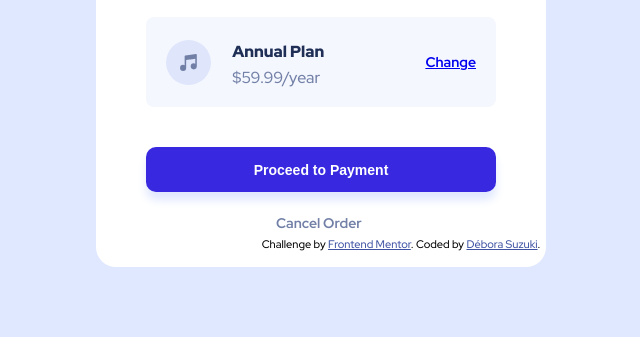
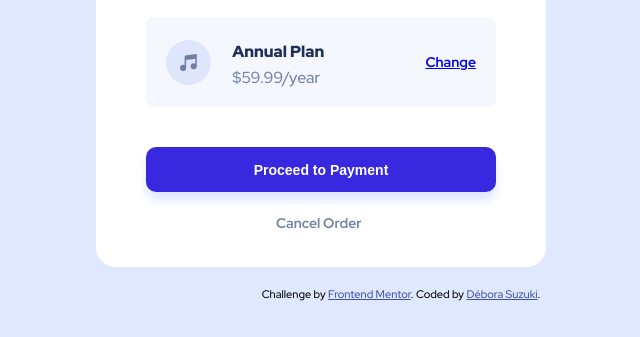
Before and after one commit to deborasuzuki/Order-Summary, a plain HTML site: page index.html in a window 1280 px wide. Shown: the part 463-800 px from the top of the page, without its empty margins (319-959 px from the left). Drawn offline with Linux system fonts and the light colour scheme.

Commit message:
Fix footer position

```diff
--- a/style.scss
+++ b/style.scss
@@ -153,7 +153,7 @@ main {
   font-size: 11px;
   text-align: center;
   position: relative;
-  top: 700px;
+  top: 750px;
   left: 50%;
   transform: translateX(-50%);
 
```
Also changed, not shown: style.css.
